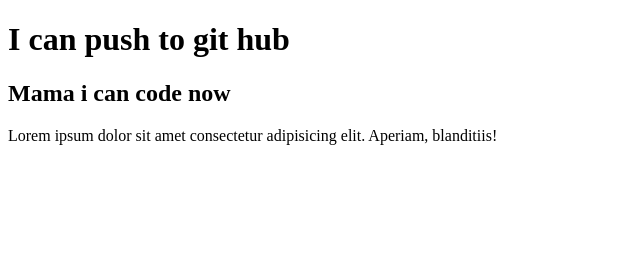
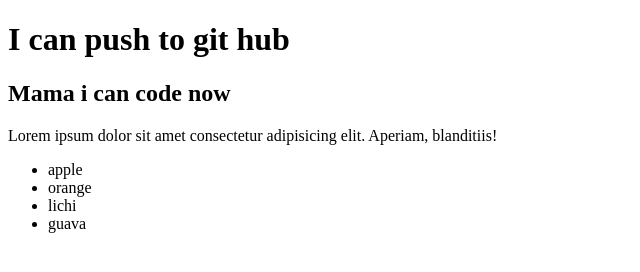
Before and after one commit to Aklima-akter/aklima, a plain HTML site: page index.html in a window 1280 px wide. Shown: the whole page, without its empty margins (0-640 px from the left). Drawn offline with Linux system fonts and the light colour scheme.

Commit message:
list add

```diff
--- a/index.html
+++ b/index.html
@@ -10,5 +10,13 @@
     <h1>I can push to git hub</h1>
     <h2>Mama i can code now</h2>
     <p>Lorem ipsum dolor sit amet consectetur adipisicing elit. Aperiam, blanditiis!</p>
+    <div>
+        <ul>
+            <li>apple</li>
+            <li>orange</li>
+            <li>lichi</li>
+            <li>guava</li>
+        </ul>
+    </div>
 </body>
 </html>
```
